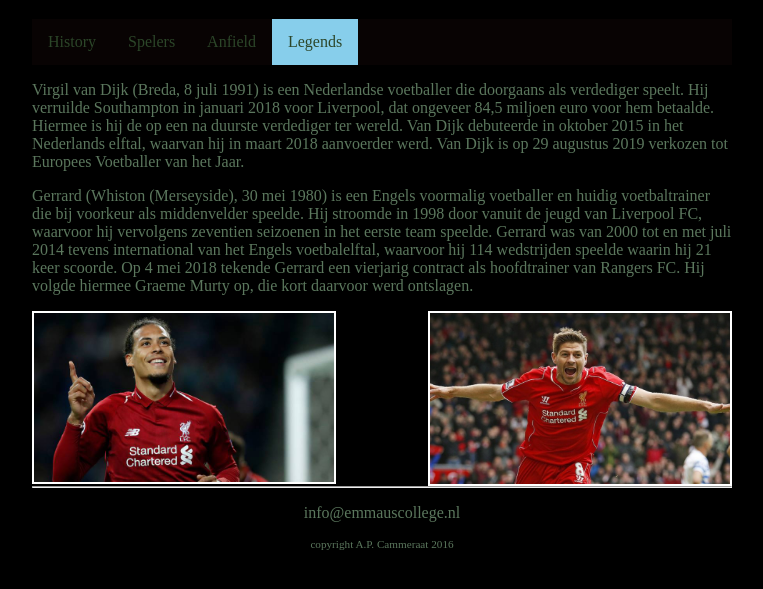
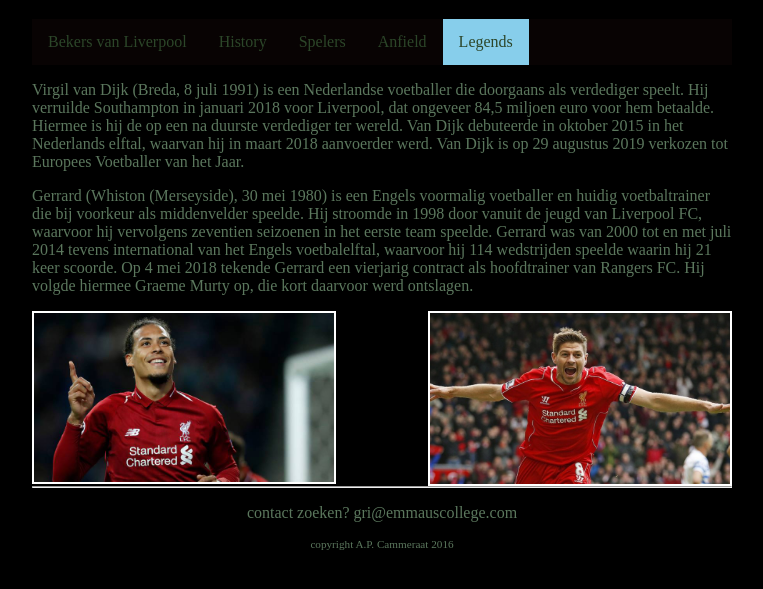
Before and after one commit to emmaus-4h/website-SwederMyG, a plain HTML site: page info.html in a window 1280 px wide. Shown: the part 61-650 px from the top of the page, without its empty margins (258-1021 px from the left). Drawn offline with Linux system fonts and the light colour scheme.

Commit message:
Update info.html

```diff
--- a/info.html
+++ b/info.html
@@ -15,6 +15,9 @@
 
             <nav>
                 <ul>
+                  <li><a
+                  href="LiverpoolFans">Bekers van Liverpool
+                  </li> </a>
                     <li><a href="index.html">History</a></li>
                     <li><a href="overmij.html"> Spelers </a></li>
                     <li><a href="Anfield.html"> Anfield</a></li>
@@ -36,7 +39,10 @@
 
             <footer>
                 <hr/>
-                <p>info@emmauscollege.nl</p>
+                <p>contact zoeken?
+                  gri@emmauscollege.com
+
+                </p>
                 <p class="smalltext">copyright A.P. Cammeraat 2016</p>
             </footer>
 
```
